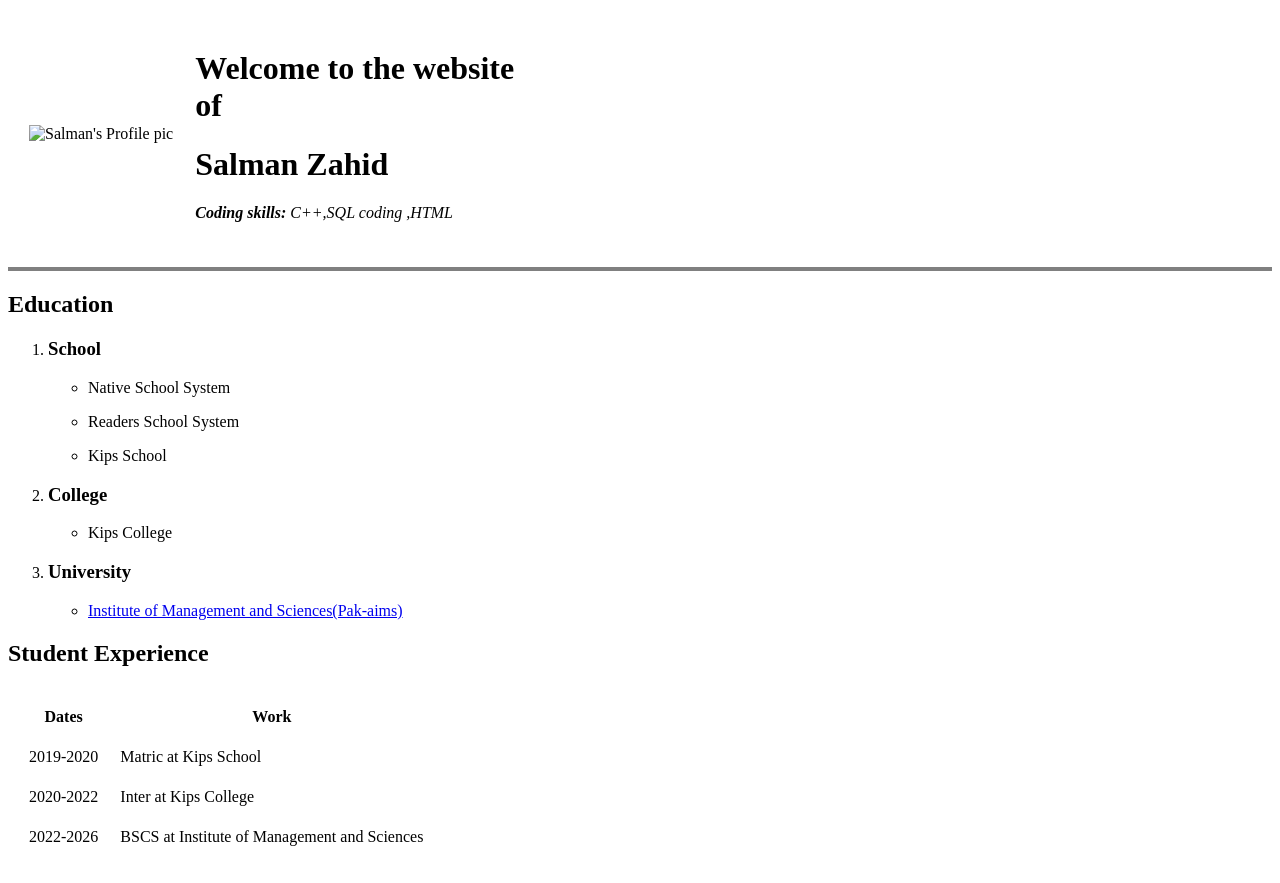
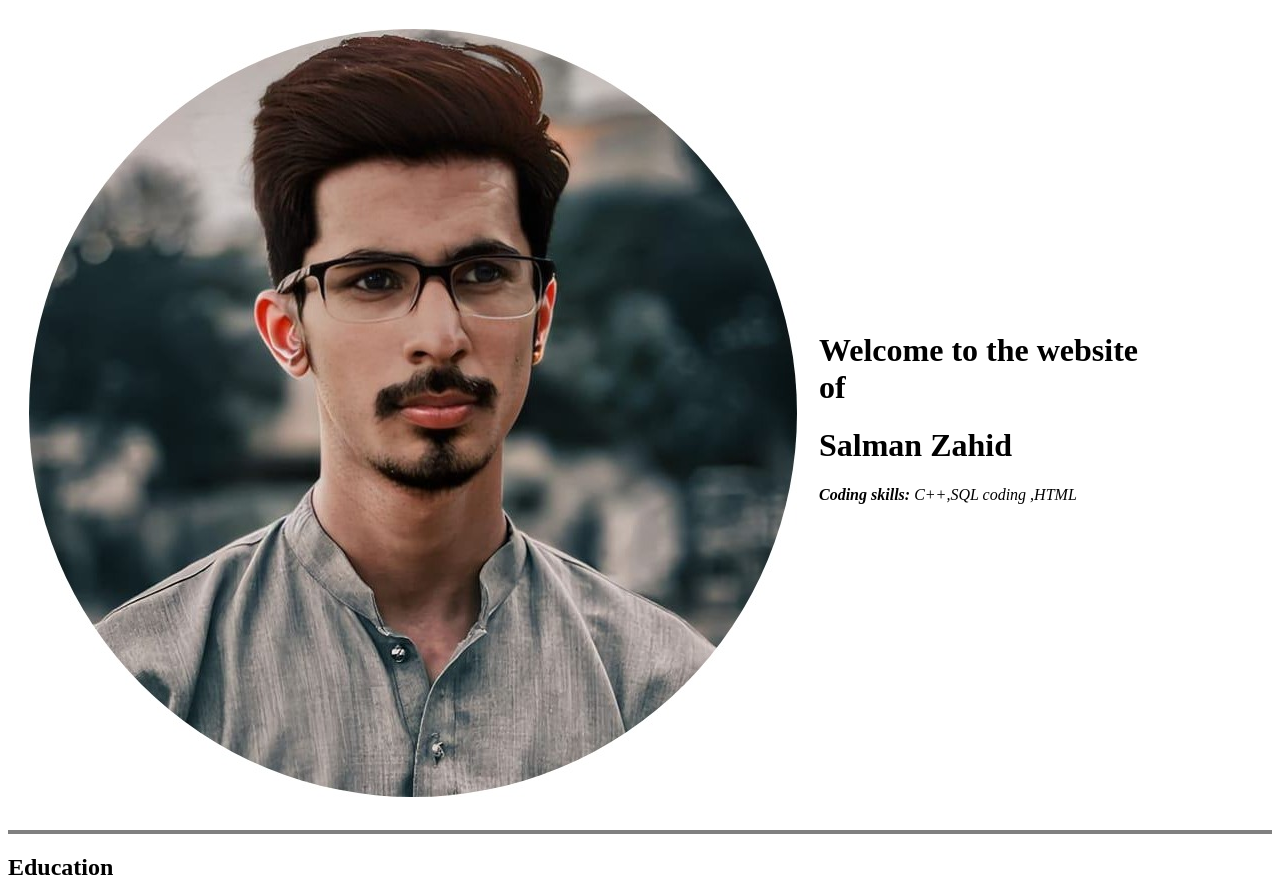
Before and after one commit to Nightwing526/new-cv, a plain HTML site: page index.html in a window 1280 px wide. Shown: the top 883 px of the page. Drawn offline with Linux system fonts and the light colour scheme.

Commit message:
Update index.html

```diff
--- a/index.html
+++ b/index.html
@@ -8,7 +8,7 @@
         <table cellspacing ="20">
             <tr>
                 <td>
-                    <img src="Salman.png" alt="Salman's Profile pic">
+                    <img src="IMG-20240923-WA0002.jpg" alt="Salman's Profile pic">
                 </td>
 
                 <td><h1>Welcome to the website<br>of</h1>
```
